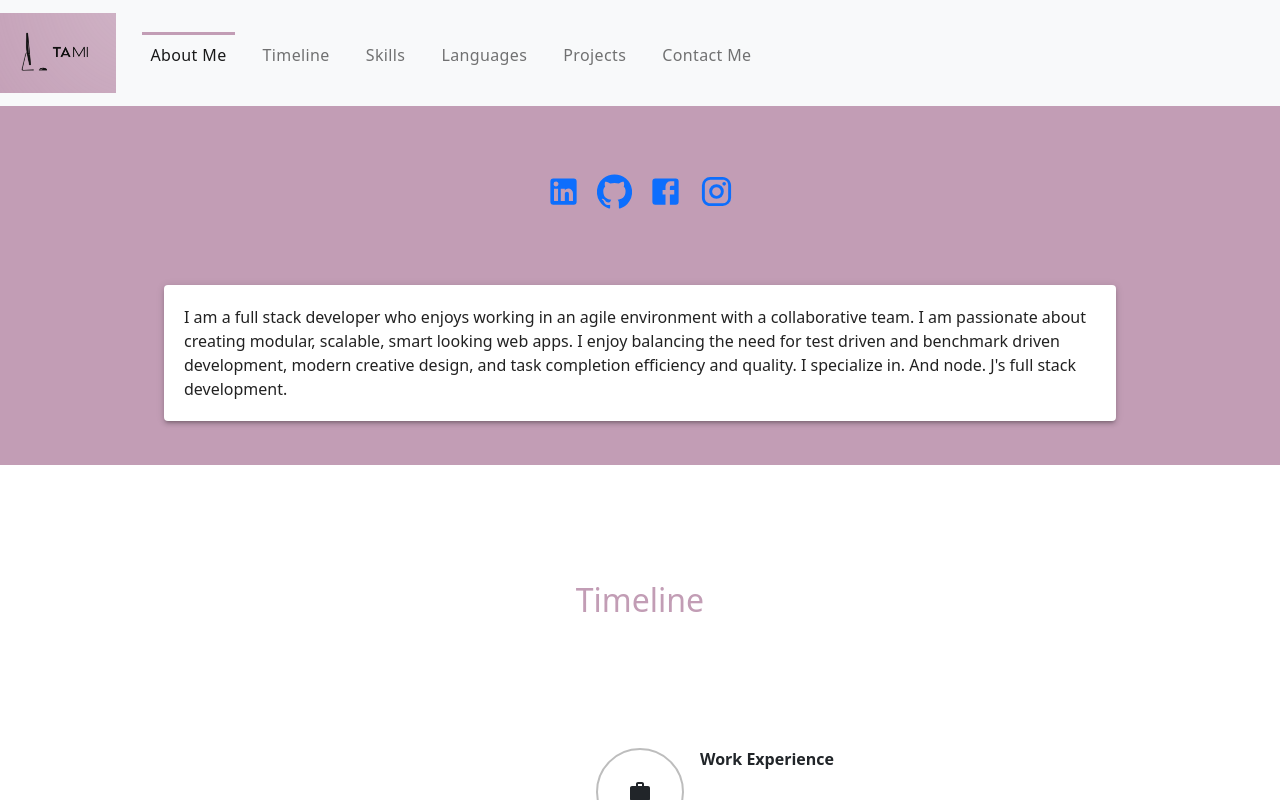
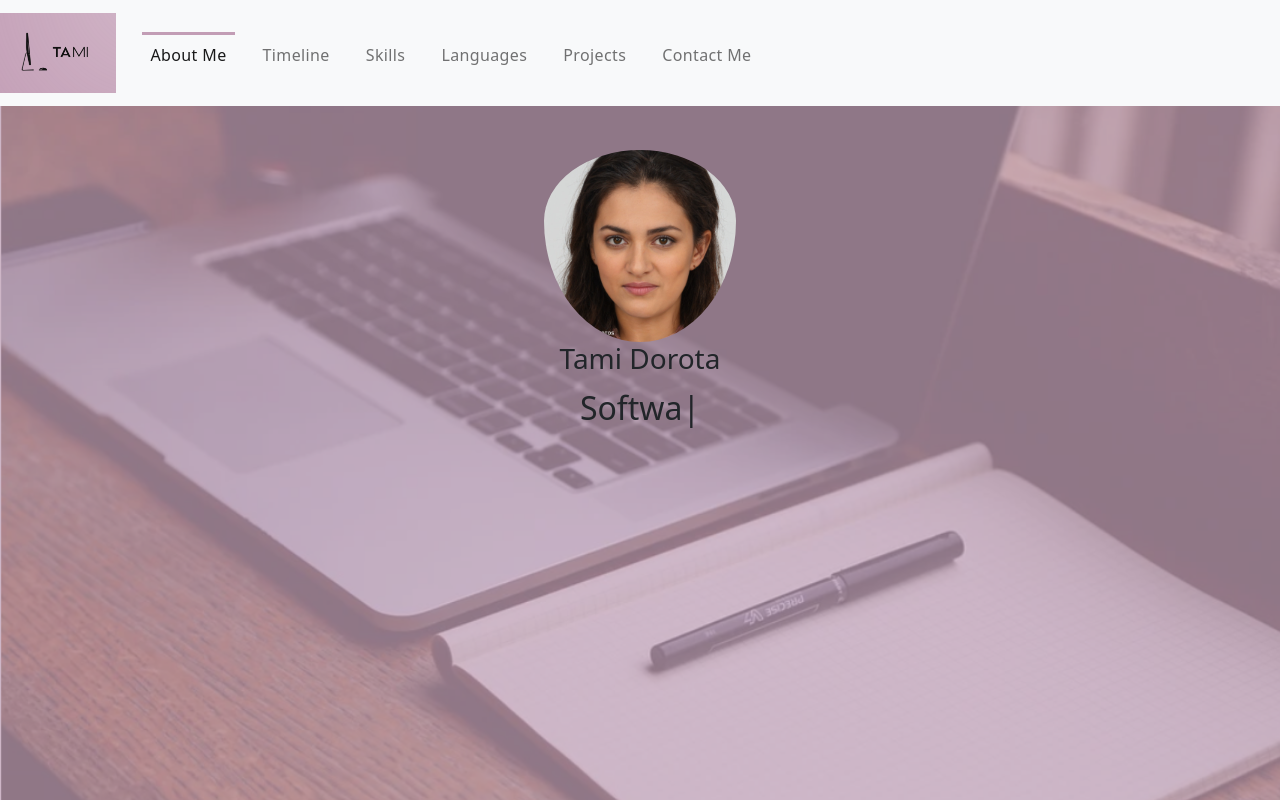
Before and after one commit to xrisaD/CreateYourCV, a React (Create React App) app: page / in a window 1280 px wide. Shown: the top 800 px of the page. Built offline with nearby package versions, Linux system fonts and the light colour scheme.

Commit message:
release 1 done

```diff
--- a/src/App.js
+++ b/src/App.js
@@ -39,7 +39,7 @@ const addElements = () => {
 function App() {
   return (
     <BrowserRouter>
-        <NavBar data = {data.components} key="navbar"/>
+        <NavBar data = {data} key="navbar"/>
         { addElements() }
     </BrowserRouter>
   )
--- a/src/components/AboutMe/AboutMe.css
+++ b/src/components/AboutMe/AboutMe.css
@@ -31,12 +31,12 @@
   }
 
 
-  .main-info .typed-text {
+ .typed-text {
     padding-top: 60px;
   }
 
   .basic-wrapper{
-    padding-top: 150px;
+    padding-top: 100px;
     background-color:  var(--primary-basic-color);
   }
 
@@ -57,3 +57,9 @@
   padding: 20px;
   margin: 20px;
 }
+
+.profile {
+  padding-top: 50px;
+  border-radius: 50%;
+  width: 15%;
+}
--- a/src/components/AboutMe/AboutMe.js
+++ b/src/components/AboutMe/AboutMe.js
@@ -6,8 +6,6 @@ import GitHubIcon from '@material-ui/icons/GitHub';
 import FacebookIcon from '@material-ui/icons/Facebook';
 import InstagramIcon from '@material-ui/icons/Instagram';
 import Typed from 'react-typed';
-import ReactRoundedImage from "react-rounded-image";
-import MyPhoto from "../../images/profile.jpg";
 import Box from '@material-ui/core/Box';
 
 
@@ -35,12 +33,12 @@ const AddSocialMedia = (data) => {
 const AddHeading = (props) => {
     var intro = props.intro
     var list = props.list
+    var filename = props.photo_profile
+    var image = require("../../images/" + filename).default
     return (
         <div className="first-wrapper">
             <div className="main-info">
-                <div style={{ display: "flex" }}>
-                    <ReactRoundedImage image={MyPhoto} roundedSize="0" imageWidth="200" imageHeight="200" />
-                </div>
+            <img className="profile" src={image}  />
                 <h3> { intro } </h3>
                 <div>
                     <Typed
--- a/src/components/Navbar/Navbar.js
+++ b/src/components/Navbar/Navbar.js
@@ -1,7 +1,6 @@
 import "./Navbar.css";
 import React from 'react';
 import 'bootstrap/dist/css/bootstrap.css';
-import logo from '../../images/logo.png';
 import { Link, Events, animateScroll as scroll, scroller } from 'react-scroll';
 import { Navbar, Nav } from "react-bootstrap";
 
@@ -36,6 +35,7 @@ class NavBar extends React.Component {
     constructor(props) {
         super(props);
         this.scrollToTop = this.scrollToTop.bind(this);
+        this.logo = require('../../images/'+this.props.data.logo).default
       }
 
       componentDidMount() {
@@ -91,14 +91,14 @@ class NavBar extends React.Component {
       render() {
         return (
             <Navbar bg="light" expand="lg" fixed="top">
-                <Navbar.Brand href="#"> <img src={logo} alt=""/></Navbar.Brand>
+                <Navbar.Brand href="#"> <img src={this.logo} alt=""/></Navbar.Brand>
                 <Navbar.Toggle aria-controls="navbarScroll" />
                 <Navbar.Collapse id="navbarScroll">
                     <Nav
                     className="mr-auto my-2 my-lg-0"
                     style={{ maxHeight: '100px' }}
                     navbarScroll>
-                    {addComponents(this.props.data)}
+                    {addComponents(this.props.data.components)}
                     </Nav>
                 </Navbar.Collapse>
             </Navbar>
@@ -106,4 +106,5 @@ class NavBar extends React.Component {
     }
 }
 
+
 export { NavBar }
--- a/src/data.json
+++ b/src/data.json
@@ -1,12 +1,15 @@
 {
     "components":  ["about_me", "timeline", "skills", "languages", "projects", "contact_me_1"],
 
+    "logo": "logo.png",
+
     "about_me": {
-        "components": ["details"],
+        "components": ["heading", "details"],
 
         "heading": {
             "intro": "Tami Dorota",
-            "list": ["Software Engineer", "Full stack developer"]
+            "list": ["Software Engineer", "Full stack developer"],
+            "photo_profile": "profile.jpg"
         },
         "details":{
             "full_name": "Temeka Dwight",
```
